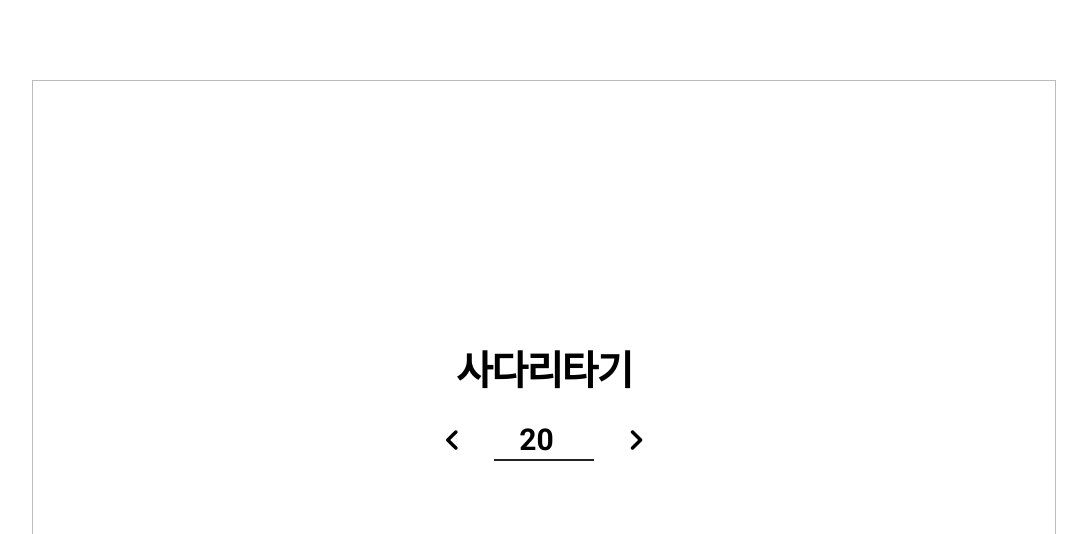
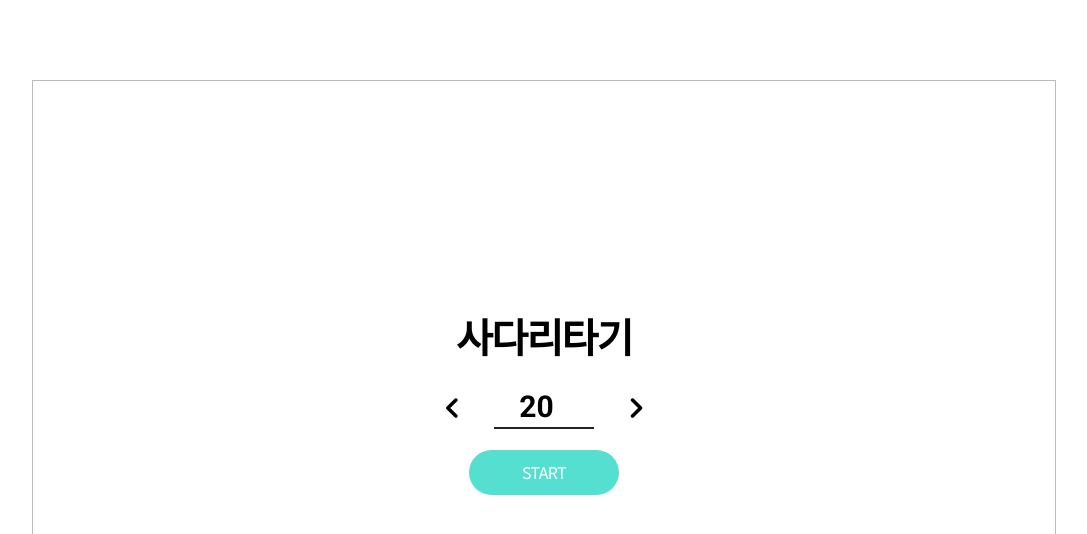
Before and after one commit to jkh2801/next-animation, a Next.js app: page /ghostleg in a window 1280 px wide. Shown: the top 534 px of the page, without its empty margins (96-1183 px from the left). Built offline with nearby package versions, Linux system fonts and the light colour scheme.

Commit message:
feat: add ghostleg page

```diff
--- a/components/button/HomeButton.tsx
+++ b/components/button/HomeButton.tsx
@@ -1,5 +1,4 @@
 import Link from 'next/link';
-import cn from 'classnames';
 import styles from './HomeButton.module.scss';
 import HouseIcon from '@assets/houseIcon.svg';
 
--- /dev/null
+++ b/components/button/RoundButton.module.scss
@@ -0,0 +1,69 @@
+@mixin typeA($background, $color, $hoverBackground) {
+  background: $background;
+  color: $color;
+  &:hover {
+    background: $hoverBackground;
+  }
+}
+@mixin typeB($border, $color, $hoverBorder, $hoverColor) {
+  border: 1px solid $border;
+  color: $color;
+  &:hover {
+    border: 1px solid $hoverBorder;
+    color: $hoverColor;
+  }
+}
+
+@mixin typeC($background, $color, $hoverColor) {
+  border: 1px solid $background;
+  color: $color;
+  &:hover {
+    background: $background;
+    color: #fff;
+  }
+}
+
+.btn {
+  position: relative;
+  height: 45px;
+  padding: 12px 36px;
+  border-radius: 100px;
+  background: #fff;
+  min-width: 70px;
+  &.typeA {
+    @include typeA(#54dfd1, #fff, #08c7bd);
+  }
+  &.typeA.blue {
+    @include typeA(#54def6, #fff, #00b0cf);
+  }
+  &.typeA.red {
+    @include typeA(#ff697a, #fff, #ff3838);
+  }
+  &.typeA.grey {
+    @include typeA(#aaa, #fff, #7d7d7d);
+  }
+  &.typeA.navy {
+    @include typeA(#274956, #fff, rgba(#274956, 0.7));
+  }
+  &.typeB {
+    @include typeB(#54dfd1, #555, #54dfd1, #08c7bd);
+  }
+  &.typeB.blue {
+    @include typeB(#7d7d7d, #555, #54def6, #54def6);
+  }
+  &.typeB.red {
+    @include typeB(#7d7d7d, #555, #ff697a, #ff697a);
+  }
+  &.typeC {
+    @include typeC(#54dfd1, #555, #fff);
+  }
+  &.typeC.blue {
+    @include typeC(#54def6, #555, #fff);
+  }
+  &.typeC.red {
+    @include typeC(#ff697a, #555, #fff);
+  }
+  &.typeC.grey {
+    @include typeC(#aaa, #555, #7d7d7d);
+  }
+}
--- /dev/null
+++ b/components/button/RoundButton.tsx
@@ -0,0 +1,29 @@
+import styles from './RoundButton.module.scss';
+import cn from 'classnames';
+import { FC } from 'react';
+
+type PropTypes = {
+  text: string;
+  clickEvent: any;
+  width?: string | number;
+  height?: string | number;
+  styleType?: string;
+  color?: string;
+  marginRight?: string | number;
+  marginLeft?: string | number;
+  borderRadius?: string | number;
+  type?: 'submit' | 'reset';
+};
+
+export const RoundButton: FC<PropTypes> = ({ text, clickEvent, width, height, styleType, color, marginLeft, marginRight, borderRadius, type }) => {
+  return (
+    <button
+      type={type || 'button'}
+      className={cn('flexCenter fs-16', styles.btn, styleType && styles[styleType], color && styles[color])}
+      style={{ width: width, height: height, marginLeft: marginLeft, marginRight: marginRight, borderRadius: borderRadius }}
+      onClick={() => clickEvent()}
+    >
+      {text}
+    </button>
+  );
+};
--- a/components/button/index.ts
+++ b/components/button/index.ts
@@ -1 +1,2 @@
+export { RoundButton } from './RoundButton';
 export { HomeButton } from './HomeButton';
--- a/domains/ghostleg/WebGhostLegPage.tsx
+++ b/domains/ghostleg/WebGhostLegPage.tsx
@@ -3,6 +3,8 @@ import { useEffect, useRef, useState } from 'react';
 import styles from './GhostLeg.module.scss';
 import LeftArrowIcon from '@assets/leftArrowIcon.svg';
 import RightArrowIcon from '@assets/rightArrowIcon.svg';
+import { RoundButton } from '@components/button';
+import { SettingNum } from './web';
 
 type DataType = {
   x: number;
@@ -98,30 +100,7 @@ const WebGhostLegPage = () => {
     <div className="body flexCenter hidden">
       <div className={styles.container}>
         <canvas id="canvas" ref={canvas} />
-        {status === 'settingNum' && (
-          <div className={cn('flexCenter', styles.blockBox)}>
-            <div className={cn('flexColumn gap-20')}>
-              <span className="flexCenter fs-40 fw-700">사다리타기</span>
-              <div className={cn('flexCenter gap-20', styles.numBox)}>
-                <div className={styles.btnBox}>
-                  {option.line > 1 && (
-                    <button className="flexCenter" onClick={() => setLine(option.line - 1)}>
-                      <LeftArrowIcon />
-                    </button>
-                  )}
-                </div>
-                <div className={styles.inputBox}>
-                  <input type="number" value={option.line} className="number fs-30 fw-700" min={1} onChange={e => setLine(Number(e.target.value))} />
-                </div>
-                <div className={styles.btnBox}>
-                  <button className="flexCenter" onClick={() => setLine(option.line + 1)}>
-                    <RightArrowIcon />
-                  </button>
-                </div>
-              </div>
-            </div>
-          </div>
-        )}
+        {status === 'settingNum' && <SettingNum option={option} setLine={setLine} setStatus={setStatus} />}
       </div>
     </div>
   );
--- /dev/null
+++ b/domains/ghostleg/web/Setting.module.scss
@@ -0,0 +1,32 @@
+.settingNum {
+  position: absolute;
+  top: 0;
+  left: 0;
+  bottom: 0;
+  right: 0;
+  z-index: 1;
+  .numBox {
+    .btnBox {
+      width: 44px;
+      height: 44px;
+      button {
+        width: 44px;
+        height: 44px;
+        svg {
+          width: 22px;
+          height: 22px;
+          transform: scale(2);
+        }
+      }
+    }
+    .inputBox {
+      width: 100px;
+      border-bottom: 2px solid #222;
+      input {
+        text-align: center;
+        height: 40px;
+        padding: 0;
+      }
+    }
+  }
+}
--- /dev/null
+++ b/domains/ghostleg/web/Setting.tsx
@@ -0,0 +1,43 @@
+import styles from './Setting.module.scss';
+import cn from 'classnames';
+import LeftArrowIcon from '@assets/leftArrowIcon.svg';
+import RightArrowIcon from '@assets/rightArrowIcon.svg';
+import { RoundButton } from '@components/button';
+import { SetStateType } from '@customTypes/CommonTypes';
+import { FC } from 'react';
+
+type PropTypes = {
+  option: { line: number };
+  setLine: (num: number) => void;
+  setStatus: SetStateType<string>;
+};
+
+export const SettingNum: FC<PropTypes> = ({ option, setLine, setStatus }) => {
+  return (
+    <div className={cn('flexCenter', styles.settingNum)}>
+      <div className={cn('flexColumn gap-20')}>
+        <span className="flexCenter fs-40 fw-700">사다리타기</span>
+        <div className={cn('flexCenter gap-20', styles.numBox)}>
+          <div className={styles.btnBox}>
+            {option.line > 3 && (
+              <button className="flexCenter" onClick={() => setLine(option.line - 1)}>
+                <LeftArrowIcon />
+              </button>
+            )}
+          </div>
+          <div className={styles.inputBox}>
+            <input type="number" value={option.line} className="number fs-30 fw-700" min={1} onChange={e => setLine(Number(e.target.value))} />
+          </div>
+          <div className={styles.btnBox}>
+            <button className="flexCenter" onClick={() => setLine(option.line + 1)}>
+              <RightArrowIcon />
+            </button>
+          </div>
+        </div>
+        <div className="flexCenter">
+          <RoundButton text="START" clickEvent={() => setStatus('settingInput')} styleType="typeA" width={150} />
+        </div>
+      </div>
+    </div>
+  );
+};
--- /dev/null
+++ b/domains/ghostleg/web/index.ts
@@ -0,0 +1 @@
+export { SettingNum } from './Setting';
```
